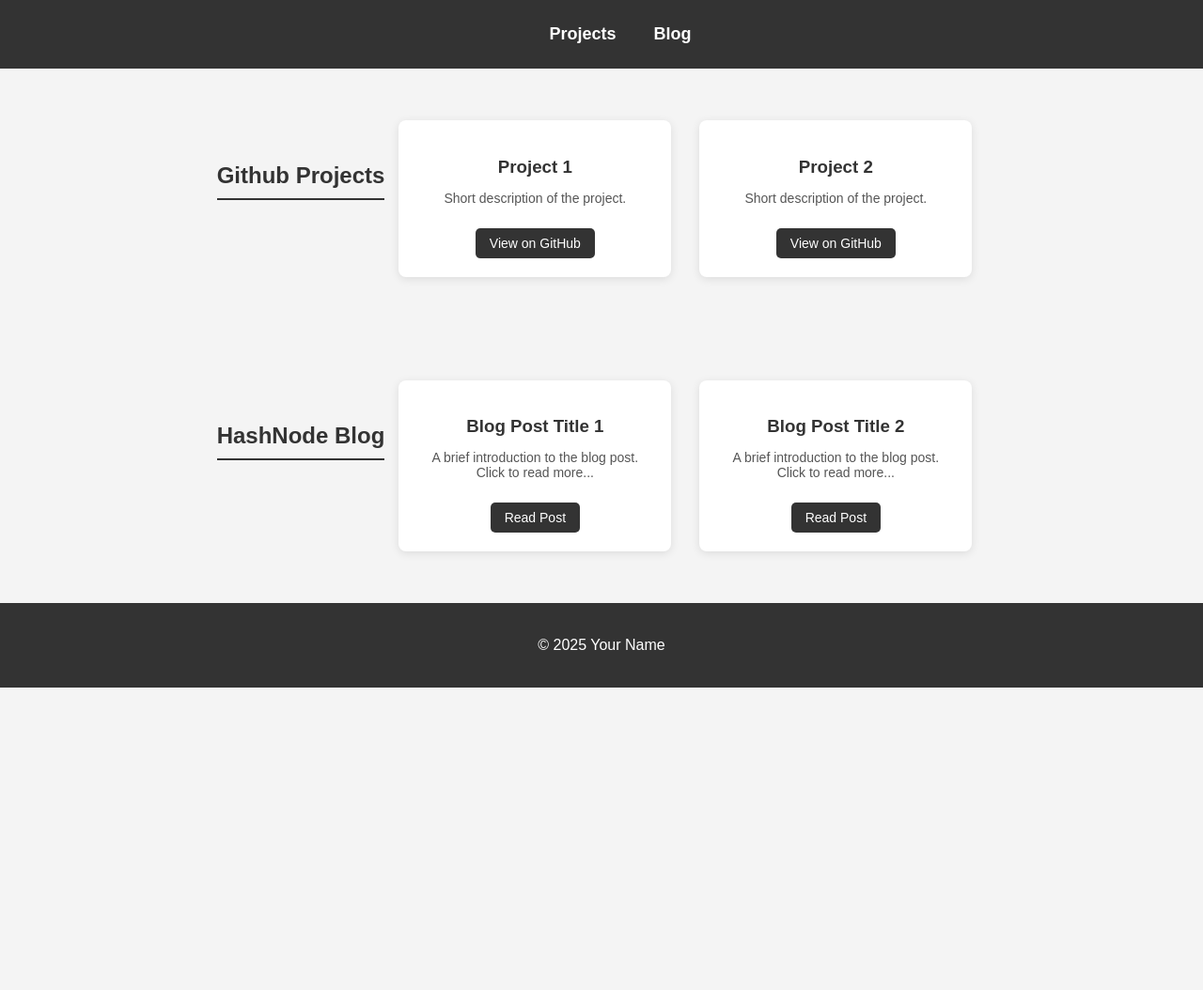
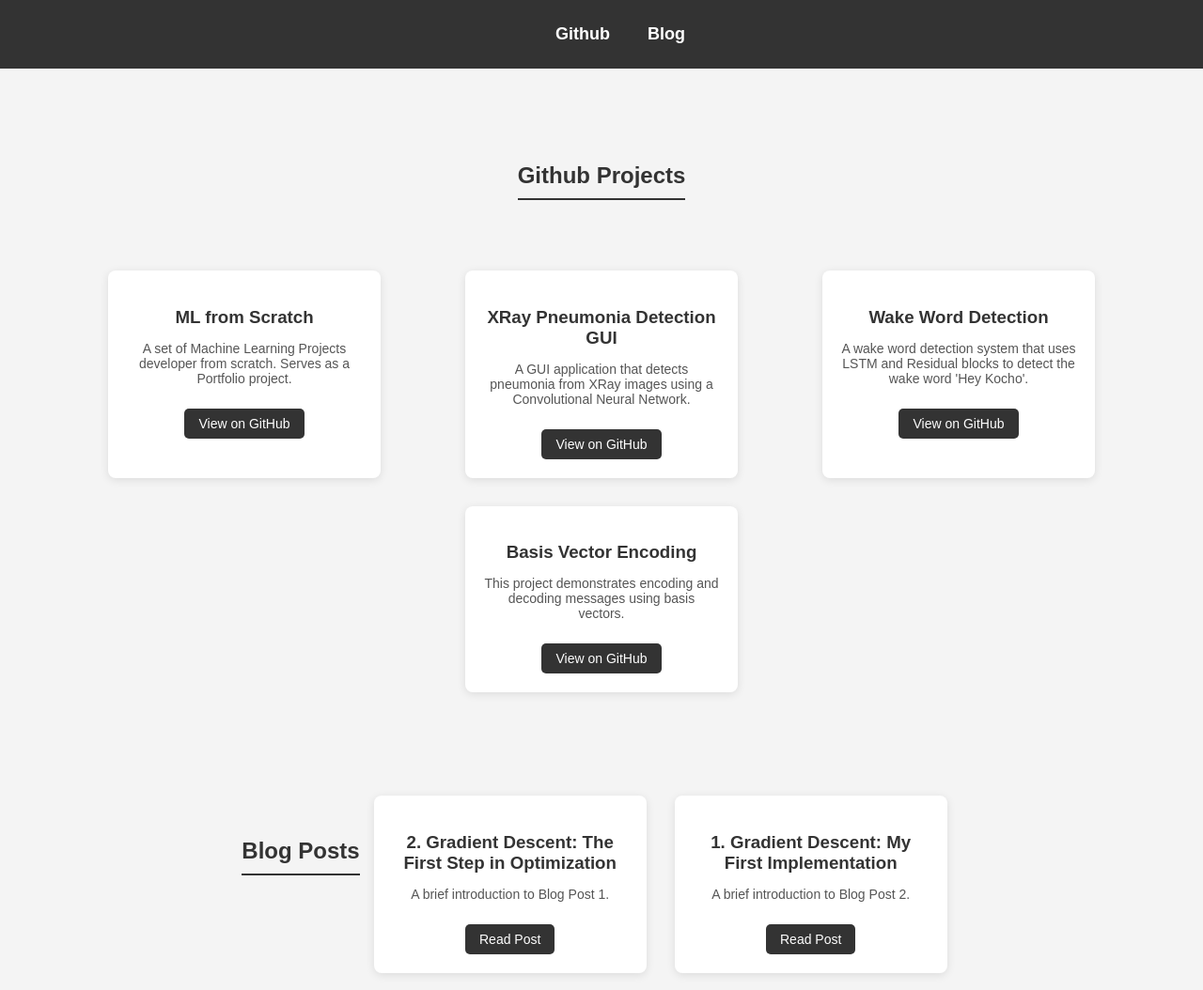
Before and after one commit to rviole/Portfolio, a plain HTML site: page index.html in a window 1280 px wide. Shown: the top 1054 px of the page at 94% size. Before the commit the page ends 800 px from the top, so only its background shows below. Drawn offline with Linux system fonts and the light colour scheme.

Commit message:
added personalization, linked projects and posts

```diff
--- /dev/null
+++ b/blog.json
@@ -0,0 +1,12 @@
+[
+    {
+        "title": "2. Gradient Descent: The First Step in Optimization",
+        "description": "A brief introduction to Blog Post 1.",
+        "link": "https://machine-learning-journey.hashnode.dev/2-gradient-descent-the-first-step-in-optimization"
+    },
+    {
+        "title": "1. Gradient Descent: My First Implementation",
+        "description": "A brief introduction to Blog Post 2.",
+        "link": "https://machine-learning-journey.hashnode.dev/1-gradient-descent-my-first-implementation"
+    }
+]
--- a/index.html
+++ b/index.html
@@ -10,56 +10,37 @@
     <header>
         <nav>
             <ul>
-                <li><a href="#projects">Projects</a></li>
-                <li><a href="#blog">Blog</a></li>
+                <li><a href="https://github.com/rviole/" target="_blank">Github</a></li>
+                <li><a href="https://machine-learning-journey.hashnode.dev/" target="_blank">Blog</a></li>
             </ul>
         </nav>
     </header>
 
     <main>
+
         <!-- Github Projects Section -->
         <section id="projects">
             <div class="section-header">
                 <h2>Github Projects</h2>
             </div>
-            <div class="project-container">
-                <div class="project-card">
-                    <h3>Project 1</h3>
-                    <p>Short description of the project.</p>
-                    <a href="https://github.com/your-username/project1" target="_blank">View on GitHub</a>
-                </div>
-                <div class="project-card">
-                    <h3>Project 2</h3>
-                    <p>Short description of the project.</p>
-                    <a href="https://github.com/your-username/project2" target="_blank">View on GitHub</a>
-                </div>
-                <!-- Add more projects here -->
+            <div class="project-container" id="project-list">
+                <!-- Projects will be dynamically loaded here -->
             </div>
         </section>
 
         <!-- HashNode Blog Section -->
         <section id="blog">
             <div class="section-header">
-                <h2>HashNode Blog</h2>
+                <h2>Blog Posts</h2>
             </div>
-            <div class="blog-container">
-                <div class="blog-card">
-                    <h3>Blog Post Title 1</h3>
-                    <p>A brief introduction to the blog post. Click to read more...</p>
-                    <a href="https://your-blog-link.com/post1" target="_blank">Read Post</a>
-                </div>
-                <div class="blog-card">
-                    <h3>Blog Post Title 2</h3>
-                    <p>A brief introduction to the blog post. Click to read more...</p>
-                    <a href="https://your-blog-link.com/post2" target="_blank">Read Post</a>
-                </div>
-                <!-- Add more blog posts here -->
+            <div class="blog-container" id="blog-list">
+                <!-- Blog posts will be dynamically loaded here -->
             </div>
         </section>
     </main>
 
     <footer>
-        <p>&copy; 2025 Your Name</p>
+        <p>&copy; 2025 @rviole</p>
     </footer>
 
     <script src="scripts.js"></script>
--- /dev/null
+++ b/projects.json
@@ -0,0 +1,22 @@
+[
+    {
+        "title": "ML from Scratch",
+        "description": "A set of Machine Learning Projects developer from scratch. Serves as a Portfolio project.",
+        "link": "https://github.com/rviole/ML-from-Scratch"
+    },
+    {
+        "title": "XRay Pneumonia Detection GUI",
+        "description": "A GUI application that detects pneumonia from XRay images using a Convolutional Neural Network.",
+        "link": "https://github.com/giyu51/XRay-Pneumonia-Detection-GUI"
+    },
+    {
+        "title": "Wake Word Detection",
+        "description": "A wake word detection system that uses LSTM and Residual blocks to detect the wake word 'Hey Kocho'.",
+        "link": "https://github.com/giyu51/wake-word-detection"
+    },
+    {
+        "title": "Basis Vector Encoding",
+        "description": "This project demonstrates encoding and decoding messages using basis vectors.",
+        "link": "https://github.com/rviole/Basis-Vector-Encoding"
+    }
+]
--- a/script.js
+++ /dev/null
@@ -1,4 +0,0 @@
-// Example JavaScript (e.g., for animations or interactive features)
-document.addEventListener('DOMContentLoaded', () => {
-    // Any interactive JavaScript can go here
-});
--- /dev/null
+++ b/scripts.js
@@ -0,0 +1,53 @@
+// Function to load the project data from the JSON file
+async function loadProjects() {
+    try {
+        const response = await fetch('projects.json');
+        const projects = await response.json();
+        const projectList = document.getElementById('project-list');
+
+        projects.forEach(project => {
+            const projectCard = document.createElement('div');
+            projectCard.classList.add('project-card');
+
+            projectCard.innerHTML = `
+                <h3>${project.title}</h3>
+                <p>${project.description}</p>
+                <a href="${project.link}" target="_blank">View on GitHub</a>
+            `;
+
+            projectList.appendChild(projectCard);
+        });
+    } catch (error) {
+        console.error('Error loading projects:', error);
+    }
+}
+
+// Function to load the blog data from the JSON file
+async function loadBlog() {
+    try {
+        const response = await fetch('blog.json');
+        const blogPosts = await response.json();
+        const blogList = document.getElementById('blog-list');
+
+        blogPosts.forEach(post => {
+            const blogCard = document.createElement('div');
+            blogCard.classList.add('blog-card');
+
+            blogCard.innerHTML = `
+                <h3>${post.title}</h3>
+                <p>${post.description}</p>
+                <a href="${post.link}" target="_blank">Read Post</a>
+            `;
+
+            blogList.appendChild(blogCard);
+        });
+    } catch (error) {
+        console.error('Error loading blog posts:', error);
+    }
+}
+
+// Load projects and blog posts when the page is loaded
+window.onload = function() {
+    loadProjects();
+    loadBlog();
+};
--- a/styles.css
+++ b/styles.css
@@ -46,6 +46,9 @@
     display: inline-block;
     padding-bottom: 10px;
 }
+
+
+
 
 /* Project Section */
 #projects {
```
